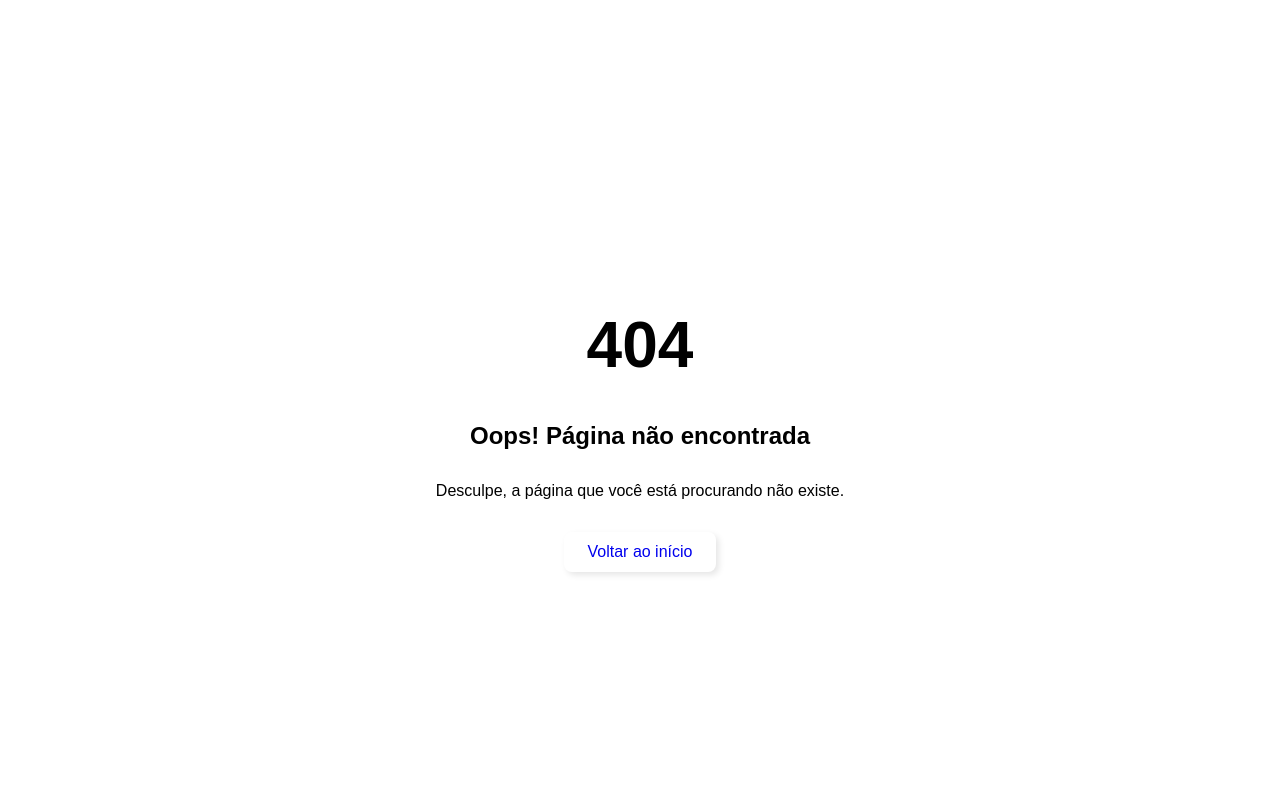
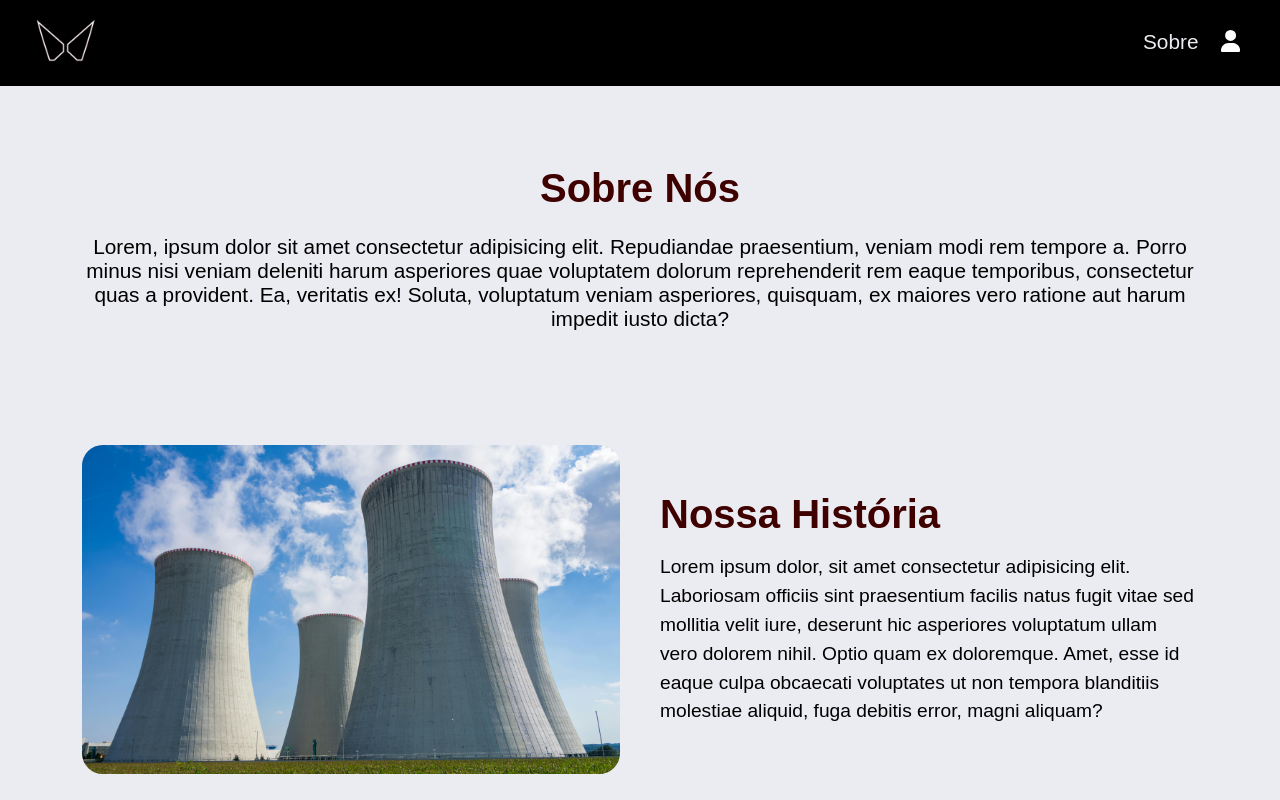
Before and after one commit to aarthurbf/web_dev_gs02, a React (Vite) app: page /sobre in a window 1280 px wide. Before the commit this address had no page. Shown: the top 800 px of the page. Built offline with nearby package versions, Linux system fonts and the light colour scheme.

Commit message:
add sobre page

```diff
--- a/src/components/Nav.jsx
+++ b/src/components/Nav.jsx
@@ -23,10 +23,7 @@ const Nav = () => {
                     </div>
                     <ul className={`nav-links ${isOpen ? 'active' : ''}`}>
                         <li className='link'>
-                            <Link to="/car" className='name' onClick={handleMenuToggle}>Carro</Link>
-                        </li>
-                        <li className='link'>
-                            <Link to="/selection" className='name' onClick={handleMenuToggle}>Seleção</Link>
+                            <Link to="/sobre" className='name' onClick={handleMenuToggle}>Sobre</Link>
                         </li>
                         <li className='link'>
                             <Link to="/login" className='name' onClick={handleMenuToggle}>
--- a/src/css/SelectionStyle.jsx
+++ /dev/null
@@ -1,127 +0,0 @@
-import styled from "styled-components";
-import selectionImage from "../assets/images/image-selection.png";
-
-export const SelectionStyle = styled.section`
-  .banner {
-    background: url(${selectionImage}) no-repeat center center;
-    background-size: cover;
-    min-height: 70vh;
-    display: flex;
-    justify-content: center;
-    align-items: center;
-    text-align: left;
-    padding: 0 2rem;
-  }
-
-  .banner h2 {
-    color: var(--color7);
-    text-shadow: 1px 2px 6px #000;
-    font-size: 2.5rem;
-    text-transform: uppercase;
-  }
-
-  .selection-container {
-    padding: 2rem 5%;
-    text-align: center;
-    max-width: 1200px;
-    margin: 0 auto;
-  }
-
-  .selection-title {
-    color: var(--color3);
-    font-size: 2.5rem;
-  }
-
-  .selection-text {
-    color: var(--color1);
-    font-size: 1.1rem;
-    margin-top: 1.5rem;
-    line-height: 1.6;
-  }
-
-  .selection-form {
-    display: flex;
-    justify-content: center;
-    padding: 2rem 0;
-  }
-
-  .form {
-    width: 100%;
-    max-width: 500px;
-    background: var(--color7);
-    border-radius: 1rem;
-    padding: 1.5rem;
-    box-shadow: 0 0 2rem rgba(0, 0, 0, 0.1);
-  }
-
-  .form h2 {
-    margin-bottom: 1.5rem;
-    color: var(--color3);
-    border-bottom: 2px solid var(--color2);
-    padding-bottom: 0.5rem;
-  }
-
-  .form input {
-    width: 100%;
-    padding: 0.75rem;
-    margin-top: 1rem;
-    background: none;
-    border: 2px solid var(--color6);
-    border-radius: 0.5rem;
-    font-size: 1rem;
-    color: var(--color1);
-    outline: none;
-    transition: border 0.3s;
-  }
-
-  .form input:focus {
-    border-color: var(--color4);
-  }
-
-  .form button {
-    width: 100%;
-    padding: 0.75rem;
-    margin-top: 1.5rem;
-    background: var(--color4);
-    border: none;
-    color: var(--color7);
-    font-size: 1rem;
-    cursor: pointer;
-    border-radius: 0.5rem;
-    transition: background 0.3s;
-  }
-
-  .form button:hover {
-    background: var(--color5);
-  }
-
-  @media (max-width: 768px) {
-    .banner h2 {
-      font-size: 2rem;
-      margin: 0 1.5rem;
-    }
-
-    .selection-title {
-      font-size: 2rem;
-    }
-
-    .selection-text {
-      font-size: 1rem;
-      margin: 1.5rem 2rem;
-    }
-  }
-
-  @media (max-width: 480px) {
-    .banner h2 {
-      font-size: 1.5rem;
-    }
-
-    .selection-container {
-      padding: 1rem;
-    }
-
-    .selection-text {
-      font-size: 0.9rem;
-    }
-  }
-`;
--- /dev/null
+++ b/src/css/SobreStyle.jsx
@@ -0,0 +1,101 @@
+import styled from "styled-components";
+
+export const SobreStyle = styled.section`
+  .heading-sobre {
+    width: 90%;
+    display: flex;
+    justify-content: center;
+    align-items: center;
+    flex-direction: column;
+    text-align: center;
+    margin: 5rem auto;
+  }
+
+  .heading-sobre h1 {
+    font-size: 2.5rem;
+    color: var(--color2);
+    margin-bottom: 1.5rem;
+  }
+
+  .heading-sobre p {
+    font-size: 1.3rem;
+  }
+
+  .container-sobre {
+    width: 90%;
+    margin: 6.5rem auto;
+    padding: 0.6rem 1.1rem;
+  }
+
+  .sobre {
+    display: flex;
+    justify-content: space-between;
+    align-items: center;
+    flex-wrap: wrap;
+  }
+
+  .sobre-img {
+    flex: 1;
+    margin-right: 2.5rem;
+    overflow: hidden;
+  }
+
+  .sobre-img img {
+    border-radius: 1.3rem;
+    max-width: 100%;
+    height: auto;
+    display: block;
+  }
+
+  .sobre-content {
+    flex: 1;
+  }
+
+  .sobre-content h2 {
+    font-size: 2.5rem;
+    margin-bottom: 1rem;
+    color: var(--color2);
+  }
+
+  .sobre-content p {
+    font-size: 1.2rem;
+    line-height: 1.5;
+  }
+
+  /*Responsividade*/
+
+  @media screen and (max-width: 768px) {
+    .heading-sobre {
+      padding: 0 1.2rem;
+    }
+    .heading-sobre h1 {
+      font-size: 2rem;
+    }
+    .heading-sobre p {
+      font-size: 1rem;
+      margin-bottom: 0;
+    }
+    .container-sobre {
+      margin-top: 1rem;
+      padding: 0;
+    }
+    .sobre {
+      padding: 1.1rem;
+      flex-direction: column;
+      text-align: center;
+    }
+    .sobre-img {
+      margin-right: 0;
+      margin-bottom: 1.1rem;
+    }
+
+    .sobre-content h2 {
+      font-size: 1.7rem;
+    }
+
+    .sobre-content p {
+      padding: 0;
+      font-size: 1rem;
+    }
+  }
+`;
--- a/src/main.jsx
+++ b/src/main.jsx
@@ -9,7 +9,7 @@ import Eolica from "./routes/Eolica.jsx";
 import Solar from "./routes/Solar.jsx";
 import Hidraulica from "./routes/Hidraulica.jsx";
 import Nuclear from "./routes/Nuclear.jsx";
-import Selection from "./routes/Selection.jsx";
+import Sobre from "./routes/Sobre.jsx";
 
 const router = createBrowserRouter([
   {
@@ -24,7 +24,7 @@ const router = createBrowserRouter([
       { path: "/energiasolar", element: <Solar /> },
       { path: "/energiahidraulica", element: <Hidraulica /> },
       { path: "/energianuclear", element: <Nuclear /> },
-      { path: "/selection", element: <Selection /> },
+      { path: "/sobre", element: <Sobre /> },
     ],
   },
 ]);
--- a/src/routes/Selection.jsx
+++ /dev/null
@@ -1,32 +0,0 @@
-import { SelectionStyle } from '../css/SelectionStyle';
-
-const Selection = () => {
-    return (
-        <SelectionStyle>
-            <section className="selection">
-                <div className="banner">
-                    <h2>Em busca do próximo campeão da Fórmula E</h2>
-                </div>
-                <div className="selection-container">
-                    <h1 className="selection-title">Talento E</h1>
-                    <p className="selection-text">
-                        Transformando sonhos em realidade, nosso projeto Talento E oferece uma seleção especial para jovens brasileiros se tornarem pilotos de Fórmula E. Ao serem selecionados, esses talentos terão a oportunidade de se tornarem ídolos nacionais e internacionais, elevando o nome do Brasil no cenário automobilístico mundial.
-                        <br /><br />
-                        Esta iniciativa visa não apenas descobrir novos talentos, mas também popularizar a Fórmula E no Brasil, inspirando uma nova geração de entusiastas e promovendo a sustentabilidade no esporte a motor.
-                    </p>
-                </div>
-                <div className="selection-form">
-                    <form className="form">
-                        <h2>Se inscreva</h2>
-                        <p type="Nome"><input placeholder="Escreva seu nome" /></p>
-                        <p type="Email"><input placeholder="Informe seu email" /></p>
-                        <p type="Mensagem"><input placeholder="Escreva sua mensagem" /></p>
-                        <button type="submit">Enviar mensagem</button>
-                    </form>
-                </div>
-            </section>
-        </SelectionStyle>
-    );
-};
-
-export default Selection;
--- /dev/null
+++ b/src/routes/Sobre.jsx
@@ -0,0 +1,40 @@
+import { SobreStyle } from "../css/SobreStyle";
+import imageSobre  from "../assets/images/Nuclear1.jpg";
+
+const Sobre = () => {
+  return (
+    <SobreStyle>
+      <div className="heading-sobre">
+        <h1>Sobre Nós</h1>
+        <p>
+          Lorem, ipsum dolor sit amet consectetur adipisicing elit. Repudiandae
+          praesentium, veniam modi rem tempore a. Porro minus nisi veniam
+          deleniti harum asperiores quae voluptatem dolorum reprehenderit rem
+          eaque temporibus, consectetur quas a provident. Ea, veritatis ex!
+          Soluta, voluptatum veniam asperiores, quisquam, ex maiores vero
+          ratione aut harum impedit iusto dicta?
+        </p>
+      </div>
+      <div className="container-sobre">
+        <section className="sobre">
+          <div className="sobre-img">
+            <img src={imageSobre} alt="" />
+          </div>
+          <div className="sobre-content">
+            <h2>Nossa História</h2>
+            <p>
+              Lorem ipsum dolor, sit amet consectetur adipisicing elit.
+              Laboriosam officiis sint praesentium facilis natus fugit vitae sed
+              mollitia velit iure, deserunt hic asperiores voluptatum ullam vero
+              dolorem nihil. Optio quam ex doloremque. Amet, esse id eaque culpa
+              obcaecati voluptates ut non tempora blanditiis molestiae aliquid,
+              fuga debitis error, magni aliquam?
+            </p>
+          </div>
+        </section>
+      </div>
+    </SobreStyle>
+  );
+};
+
+export default Sobre;
```
